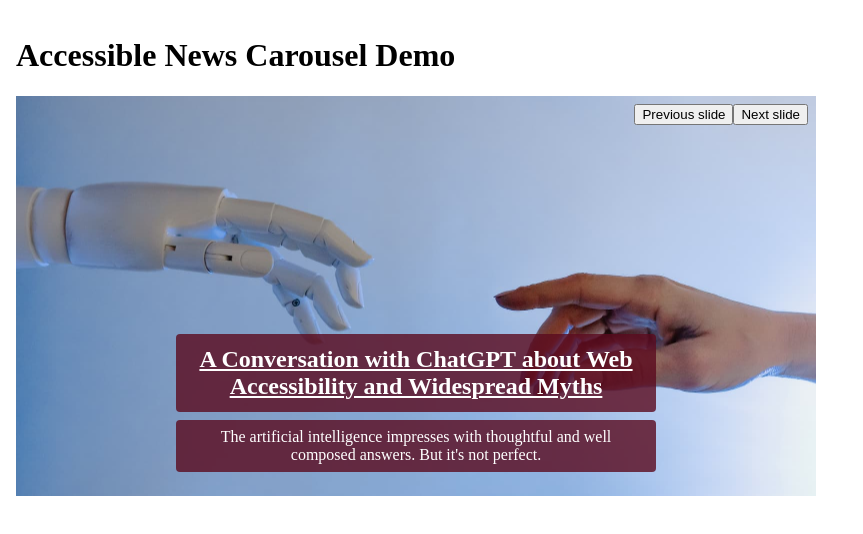
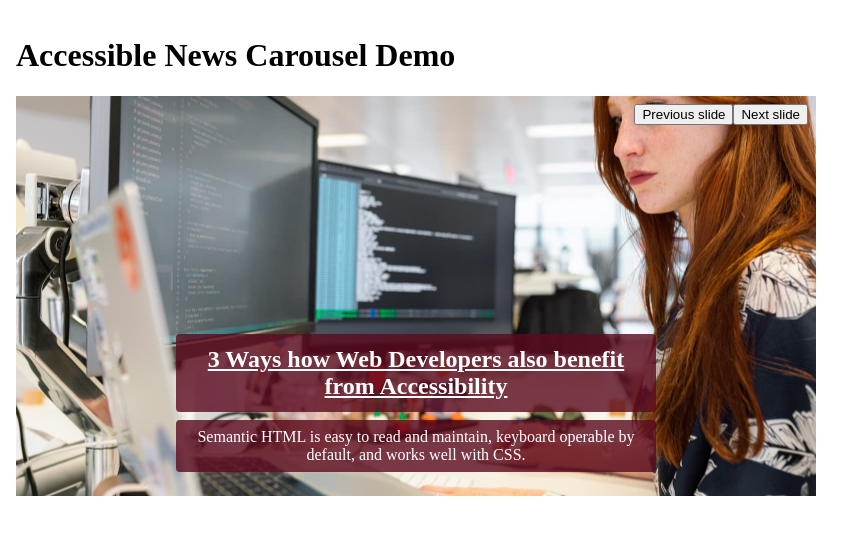
Before and after one commit to alexlehner86/accessible-news-carousel, an Angular app: page / in a window 1280 px wide. Shown: the top 534 px of the page, without its empty margins (0-863 px from the left). Built offline with nearby package versions, Linux system fonts and the light colour scheme.

Commit message:
add eslint

```diff
--- a/angular.json
+++ b/angular.json
@@ -97,11 +97,23 @@
             ],
             "scripts": []
           }
+        },
+        "lint": {
+          "builder": "@angular-eslint/builder:lint",
+          "options": {
+            "lintFilePatterns": [
+              "src/**/*.ts",
+              "src/**/*.html"
+            ]
+          }
         }
       }
     }
   },
   "cli": {
-    "analytics": false
+    "analytics": false,
+    "schematicCollections": [
+      "@angular-eslint/schematics"
+    ]
   }
 }
--- a/src/app/app.component.ts
+++ b/src/app/app.component.ts
@@ -13,16 +13,16 @@
 export class CarouselDemoAppComponent {
     public newsItems: NewsCarouselItem[] = [
         {
+            heading: '3 Ways how Web Developers also benefit from Accessibility',
+            textSnippet: 'Semantic HTML is easy to read and maintain, keyboard operable by default, and works well with CSS.',
+            imageUrl: '/assets/social_sharing_web_dev_workplace.jpg',
+            link: 'https://www.oidaisdes.org/3-ways-web-devs-benefit-accessibility.en',
+        },
+        {
             heading: 'A Conversation with ChatGPT about Web Accessibility and Widespread Myths',
             textSnippet: 'The artificial intelligence impresses with thoughtful and well composed answers. But it\'s not perfect.',
             imageUrl: '/assets/social_sharing_robot_and_human.jpg',
             link: 'https://www.oidaisdes.org/chatgpt-accessibility-myths.en',
-        },
-        {
-            heading: '3 Ways how Web Developers also benefit from Accessibility',
-            textSnippet: 'Semantic HTML is easy to read and maintain, keyboard operable by default, and works well with CSS.',
-            imageUrl: '/assets/social_sharing_web_dev_workplace.jpg',
-            link: 'https://www.oidaisdes.org/3-ways-web-devs-benefit-accessibility.en',
         },
         {
             heading: 'CSS tweaks for better visibility in Forced Colors Mode',
@@ -30,5 +30,5 @@
             imageUrl: '/assets/social_sharing_color_palette.jpg',
             link: 'https://www.oidaisdes.org/forced-colors-mode.en',
         }
-    ]
+    ];
 }
--- a/src/app/components/news-carousel/news-carousel.component.html
+++ b/src/app/components/news-carousel/news-carousel.component.html
@@ -32,12 +32,19 @@
             [src]="item.imageUrl"
             alt
         >
-        <div class="slide-text">
-            <h2>
-                <a [href]="item.link">
-                    {{item.heading}}
-                </a>
+        <div
+            class="slide-text"
+            [ngSwitch]="slideHeadingLevel"
+        >
+            <h2 *ngSwitchCase="headingLevel.Level2">
+                <a [href]="item.link">{{item.heading}}</a>
             </h2>
+            <h3 *ngSwitchCase="headingLevel.Level3">
+                <a [href]="item.link">{{item.heading}}</a>
+            </h3>
+            <h4 *ngSwitchCase="headingLevel.Level4">
+                <a [href]="item.link">{{item.heading}}</a>
+            </h4>
             <p>{{item.textSnippet}}</p>
         </div>
     </div>
--- a/src/app/components/news-carousel/news-carousel.component.scss
+++ b/src/app/components/news-carousel/news-carousel.component.scss
@@ -18,11 +18,18 @@
 
 .carousel-items {
     position: relative;
+    // placeholder if image hasn't finished loading
     background: rgb(146, 146, 146);
+    cursor: pointer;
     height: inherit;
     width: inherit;
     overflow: hidden;
     z-index: 1;
+
+    &:focus-within {
+        outline: 0.25rem solid black;
+        outline-offset: 0.125rem;
+    }
 
     .news-item {
         position: absolute;
@@ -66,6 +73,10 @@
                 a[href] {
                     color: inherit;
                     text-decoration: underline;
+
+                    &:focus {
+                        outline: none;
+                    }
                 }
             }
         }
--- a/src/app/components/news-carousel/news-carousel.component.ts
+++ b/src/app/components/news-carousel/news-carousel.component.ts
@@ -1,7 +1,12 @@
 import { CommonModule } from '@angular/common';
 import { Component, HostBinding, Input } from '@angular/core';
 
-import { NewsCarouselAnimationDirection, NewsCarouselConfig, NewsCarouselItem } from './news-carousel.interface';
+import {
+    NewsCarouselAnimationDirection,
+    NewsCarouselConfig,
+    NewsCarouselHeadingLevel,
+    NewsCarouselItem,
+} from './news-carousel.interface';
 
 /**
  * TODO: describe component
@@ -35,12 +40,18 @@
         nextButtonLabel: 'Next slide',
         previousButtonLabel: 'Previous slide',
     }
+    /**
+     * The heading level to be used for each slide's heading. Default: \<h2\>
+     */
+    @Input() public slideHeadingLevel = NewsCarouselHeadingLevel.Level2;
 
     @HostBinding('attr.role') role = 'region';
     @HostBinding('attr.aria-roledescription')
     get carouselDescription() { return this.config.carouselDescription; }
 
     public readonly animDirection = NewsCarouselAnimationDirection;
+    public readonly headingLevel = NewsCarouselHeadingLevel;
+
     public currentDirection = NewsCarouselAnimationDirection.None;
     public currentActiveSlide = 0;
     public lastActiveSlide: number | null = null;
--- a/src/app/components/news-carousel/news-carousel.interface.ts
+++ b/src/app/components/news-carousel/news-carousel.interface.ts
@@ -22,6 +22,12 @@
     link: string;
 }
 
+export enum NewsCarouselHeadingLevel {
+    Level2,
+    Level3,
+    Level4,
+}
+
 export enum NewsCarouselAnimationDirection {
     FromLeft = 'FromLeft',
     FromRight = 'FromRight',
```
Also changed, not shown: package.json (+10 -1 lines), .eslintrc.json (added), 1 other file (tests, documents, lock files or other folders).
